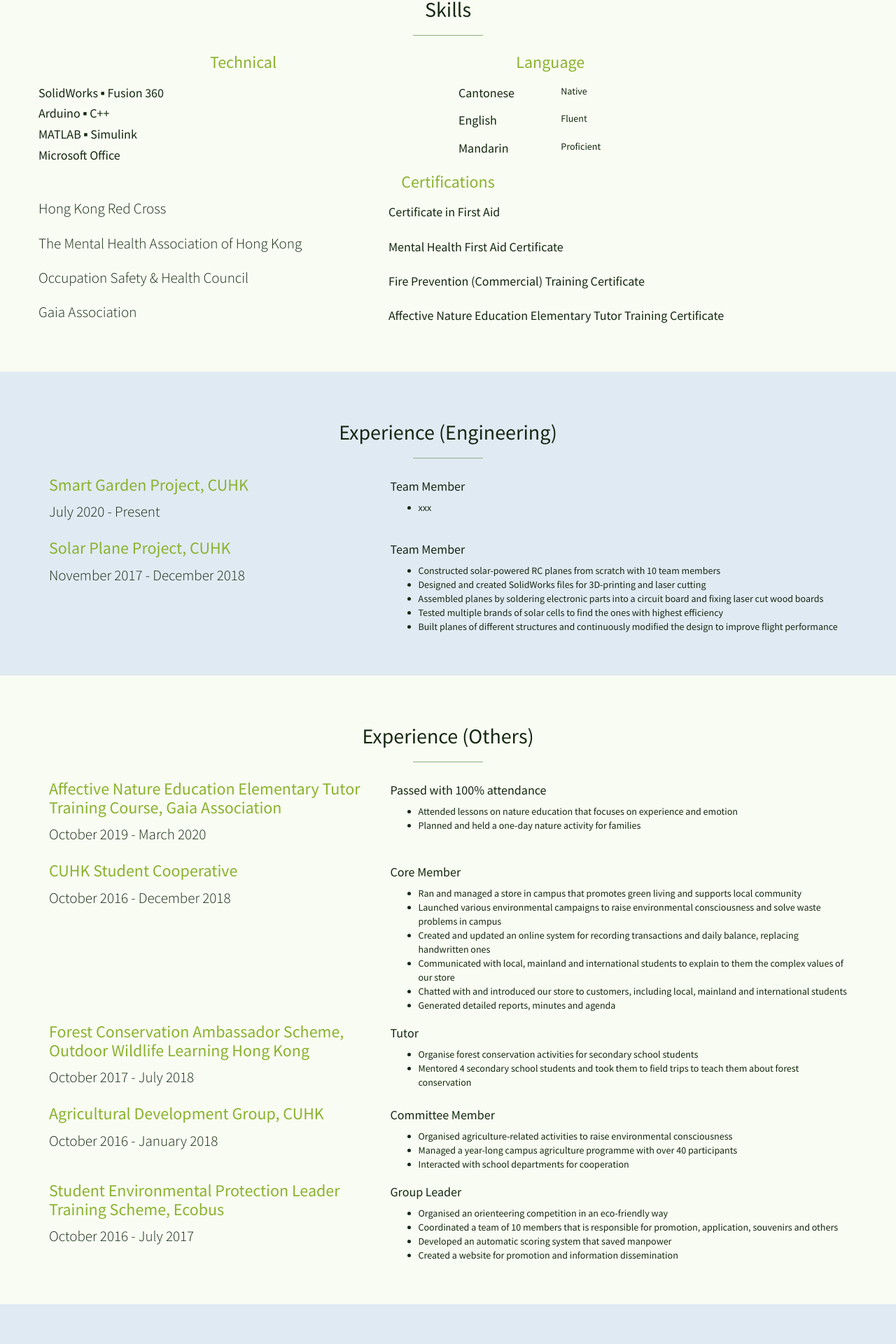
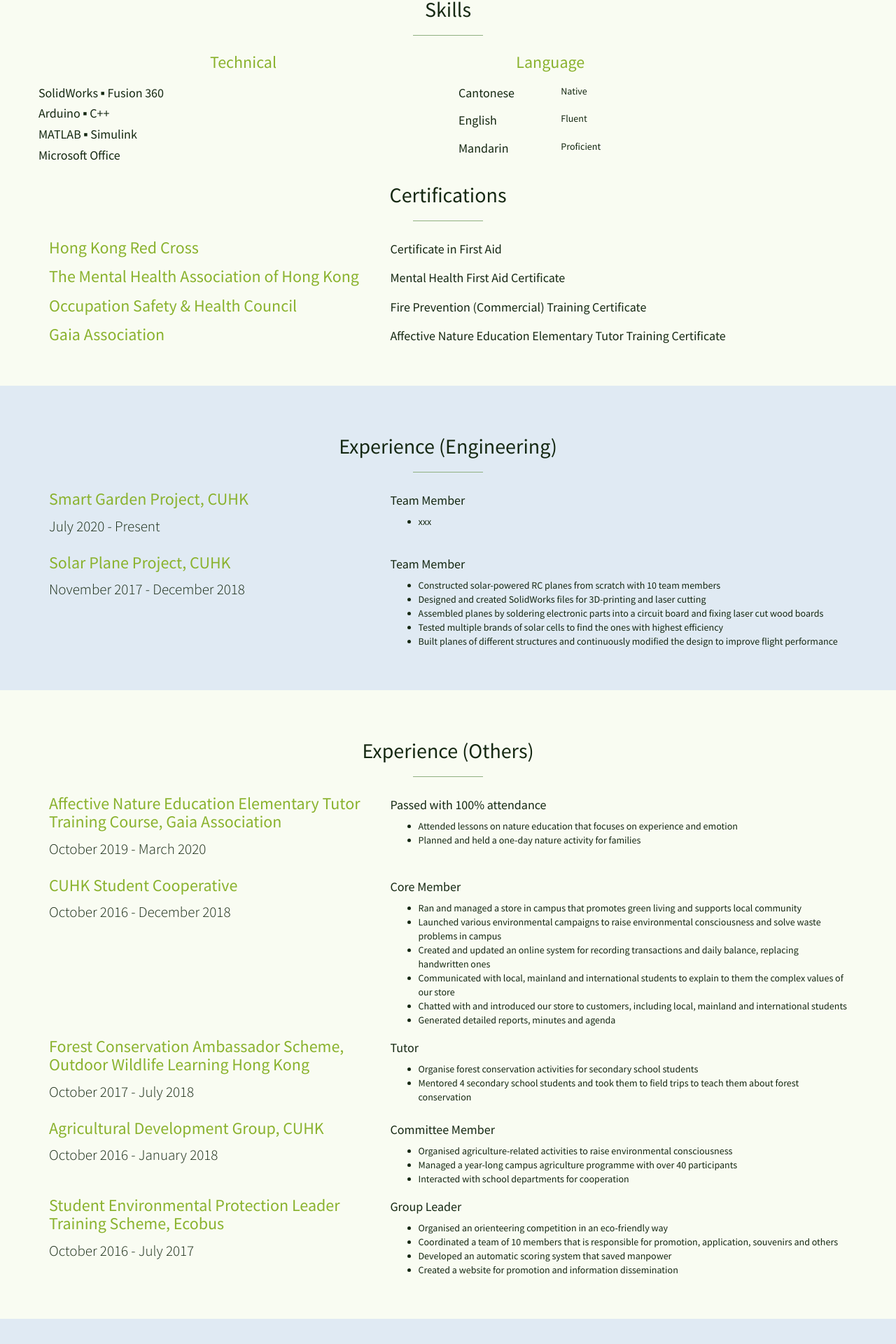
Before and after one commit to leelacceber/stylish-portfolio-jekyll-master, a Jekyll site: the page built from index.html, in a window 1280 px wide. Shown: the part 1861-3781 px from the top of the page at 70% size. Built offline with Jekyll 4.4.1, drawn with Linux system fonts in a browser that asks for light colours.

Commit message:
Update skills.html

```diff
--- a/_includes/skills.html
+++ b/_includes/skills.html
@@ -47,12 +47,15 @@
     </div>
 
     <div class="row">
-      <div class="col-md-12 text-left text-center">
-        <h3>Certifications</h3>
+      <div class="col-lg-12 text-center">
+        <h2>Certifications</h2>
+        <hr class="small">
       </div>
+    </div>
+
     <div class="row">
       <div class="col-md-5 text-left">
-          <p class="lead">Hong Kong Red Cross</p>
+        <h3>Hong Kong Red Cross</h3>
       </div>
       <div class="col-md-7 text-left">
         <h4>Certificate in First Aid</h4>
@@ -60,7 +63,7 @@
     </div>
     <div class="row">
       <div class="col-md-5 text-left">
-          <p class="lead">The Mental Health Association of Hong Kong</p>
+        <h3>The Mental Health Association of Hong Kong</h3>
       </div>
       <div class="col-md-7 text-left">
         <h4>Mental Health First Aid Certificate</h4>
@@ -68,7 +71,7 @@
     </div>
     <div class="row">
       <div class="col-md-5 text-left">
-          <p class="lead">Occupation Safety & Health Council</p>
+        <h3>Occupation Safety & Health Council</h3>
       </div>
       <div class="col-md-7 text-left">
         <h4>Fire Prevention (Commercial) Training Certificate</h4>
@@ -76,7 +79,7 @@
     </div>
     <div class="row">
       <div class="col-md-5 text-left">
-          <p class="lead">Gaia Association</p>
+        <h3>Gaia Association</h3>
       </div>
       <div class="col-md-7 text-left">
         <h4>Affective Nature Education Elementary Tutor Training Certificate</h4>
```
Lines whose indentation alone changed are shown as unchanged.
